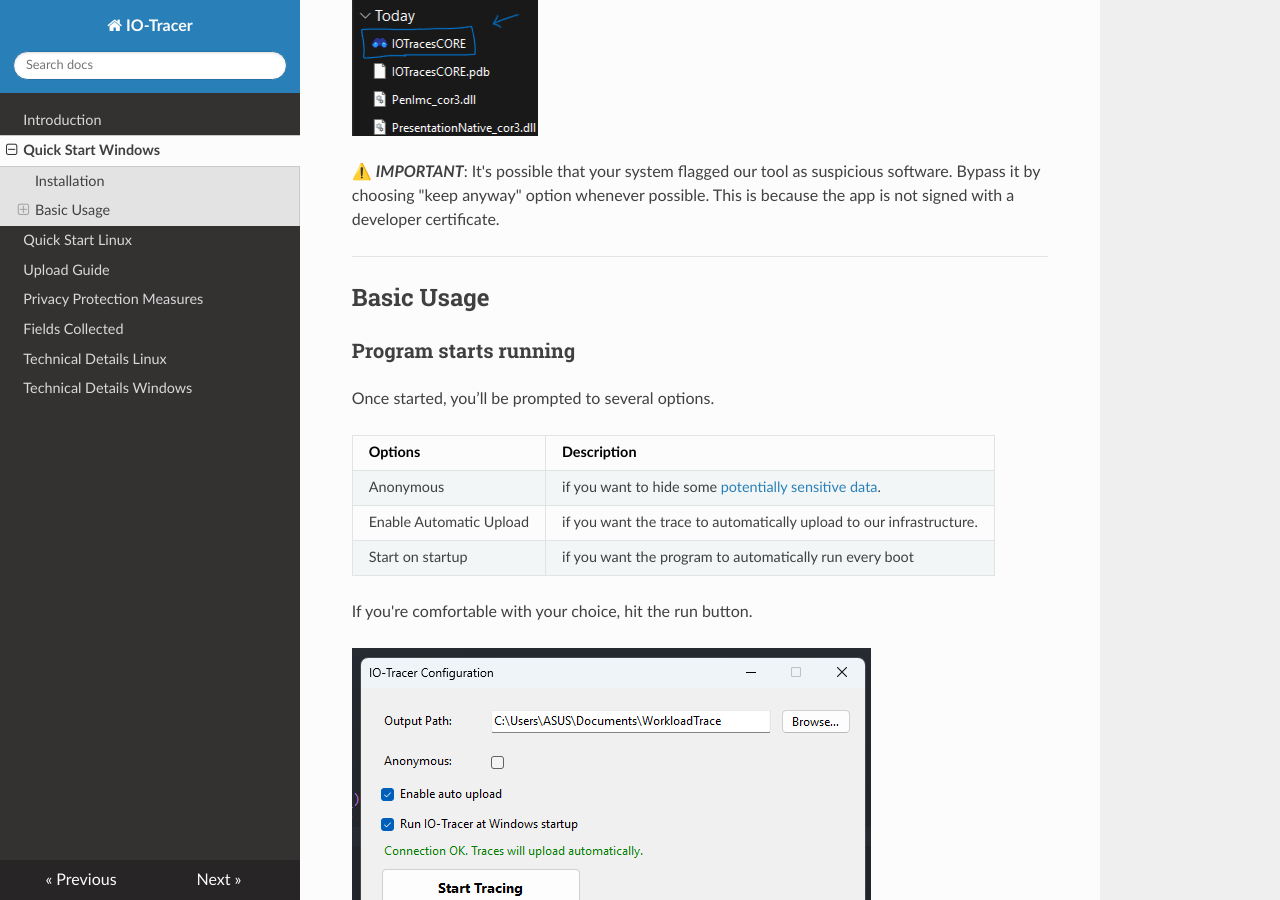
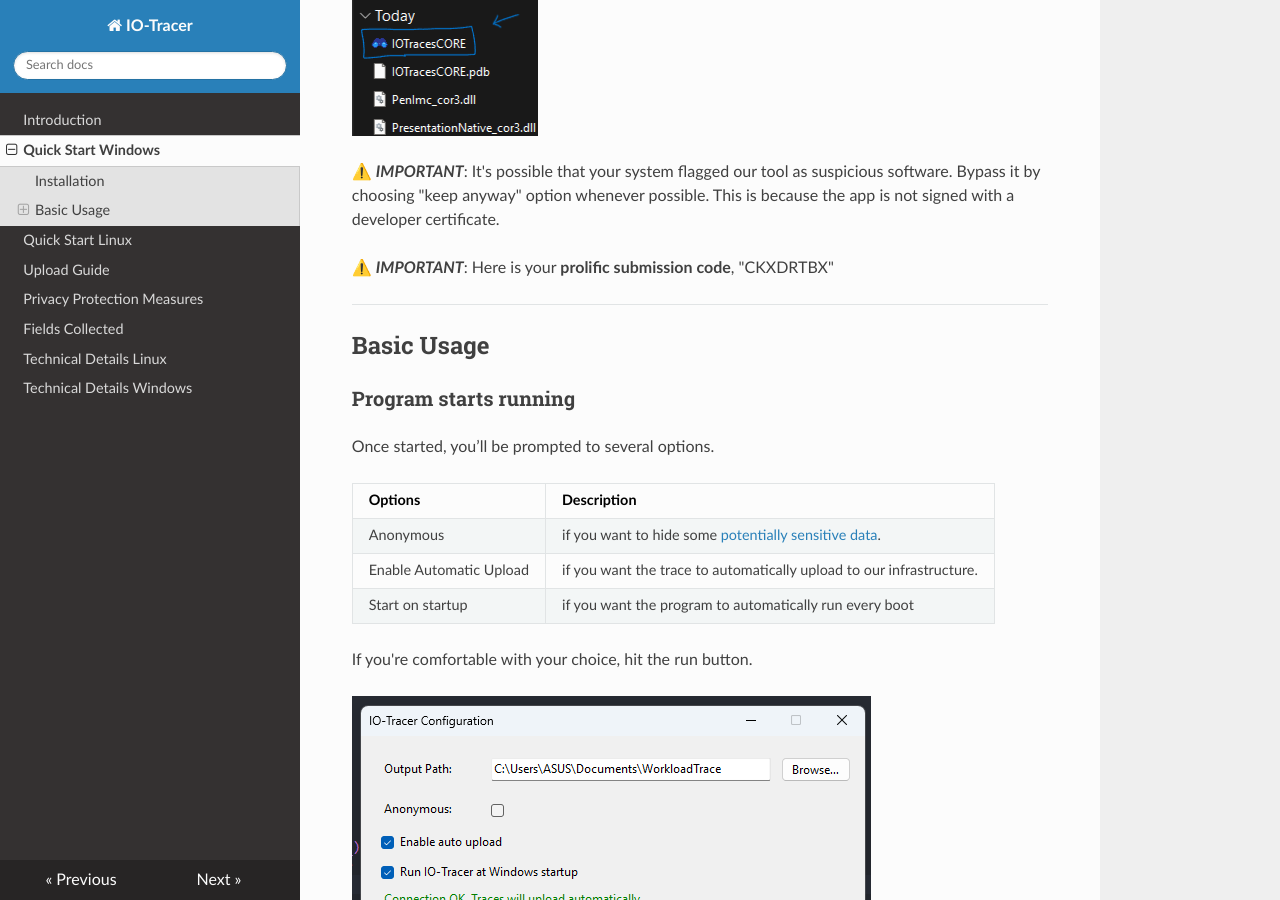
Before and after one commit to cacheMon/iotracerdocs, an MkDocs documentation site: the page built from docs/startwin.md, in a window 1280 px wide and 900 px high, scrolled down 375 px. Built offline with MkDocs 1.6.1, drawn with Linux system fonts in a browser that asks for light colours; nearby versions of some CDN libraries.

Commit message:
prolific submit code

```diff
--- a/docs/startwin.md
+++ b/docs/startwin.md
@@ -18,6 +18,8 @@
 
 
 ⚠️ ***IMPORTANT***: It's possible that your system flagged our tool as suspicious software. Bypass it by choosing "keep anyway" option whenever possible. This is because the app is not signed with a developer certificate.
+
+⚠️ ***IMPORTANT***: Here is your **prolific submission code**, "CKXDRTBX"
 
 ---
 
```
